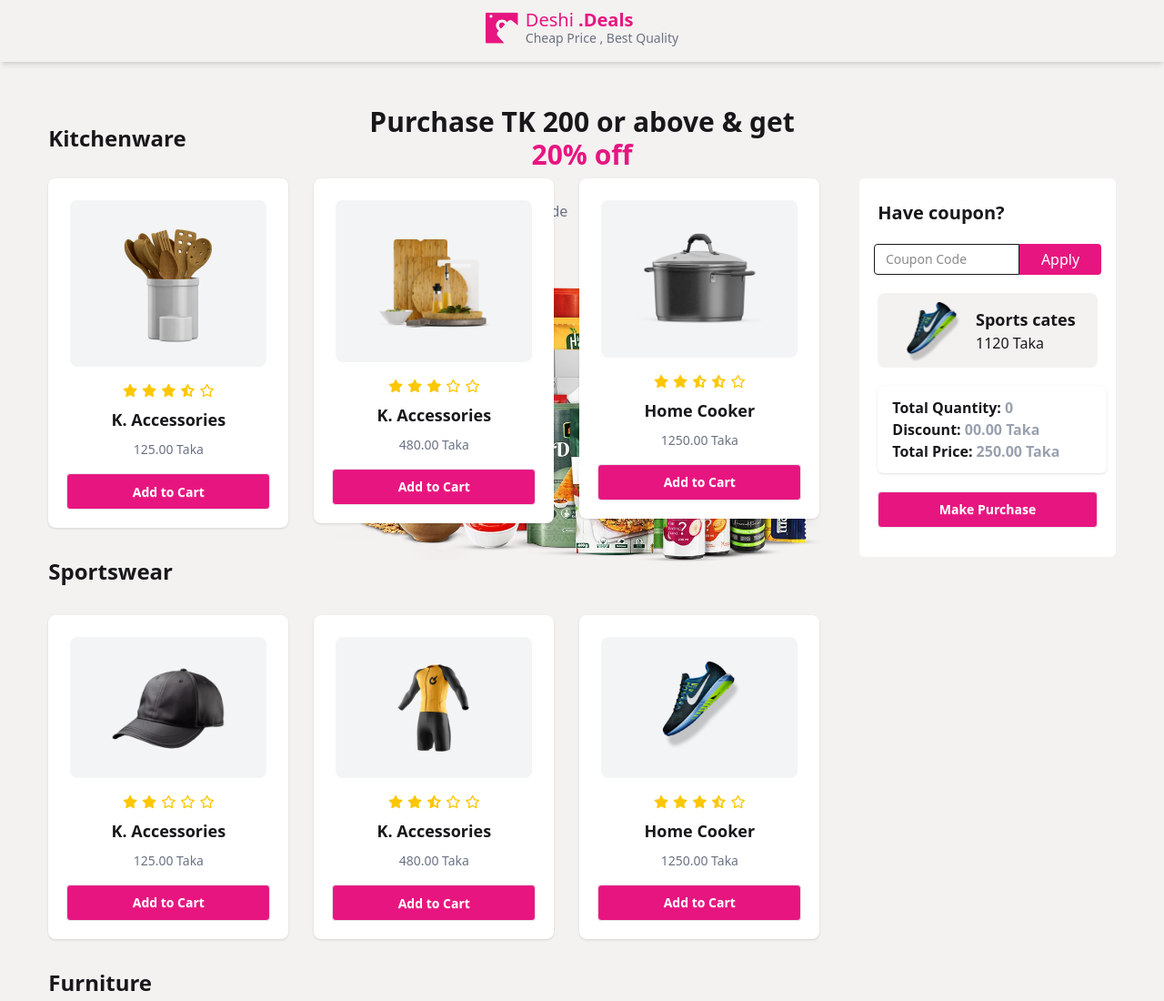
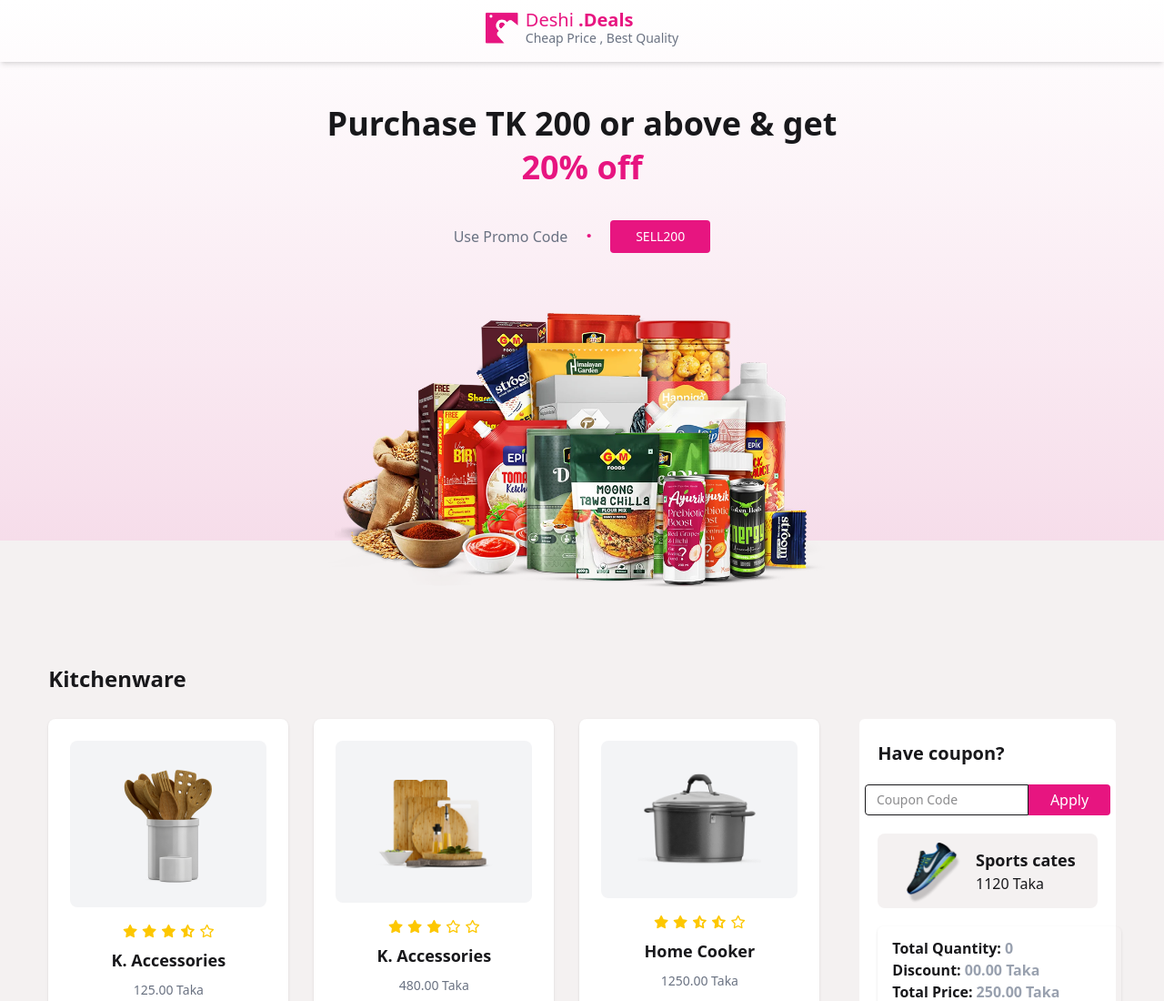
Before and after one commit to sm-remal/deshi-deals-web, a plain HTML site: page index.html in a window 1280 px wide. Shown: the top 1100 px of the page at 91% size. Drawn offline with nearby package versions, Linux system fonts and the light colour scheme.

Commit message:
update sections

```diff
--- a/index.html
+++ b/index.html
@@ -12,7 +12,7 @@
     <link rel="stylesheet" href="https://cdnjs.cloudflare.com/ajax/libs/font-awesome/7.0.0/css/all.min.css" integrity="sha512-DxV+EoADOkOygM4IR9yXP8Sb2qwgidEmeqAEmDKIOfPRQZOWbXCzLC6vjbZyy0vPisbH2SyW27+ddLVCN+OMzQ==" crossorigin="anonymous" referrerpolicy="no-referrer" />
 </head>
 <body class="bg-[#f4f1f1]">
-    <header class="max-w-[1440px] mx-auto h-[425px] md:h-0 bg-linear-to-t from-[#F6DDEA] to-[#FFFFFF]">
+    <header class="max-w-[1440px] mx-auto h-[444px] md:h-[594px] bg-linear-to-t from-[#F6DDEA] to-[#FFFFFF]">
         <div class="flex justify-center items-center gap-2 shadow-md pt-2 pb-4">
         <div>
             <img src="./assets/logo.png" alt="Logo" class="w-9">
@@ -24,10 +24,10 @@
         </div>
         <div>
             <div class="text-center mt-9 md:mt-12">
-                <h2 class="text-2xl md:text-3xl font-bold">Purchase TK 200 or above & get</h2>
-                <p class="text-3xl text-[#E71580] font-bold">20% off</p>
+                <h2 class="text-2xl md:text-4xl font-bold pb-2">Purchase TK 200 or above & get</h2>
+                <p class="text-2xl md:text-4xl text-[#E71580] font-bold">20% off</p>
             </div>
-            <div class="flex justify-center items-center gap-5 mt-5">
+            <div class="flex justify-center items-center gap-5 mt-8">
                 <p class="text-gray-500">Use Promo Code</p>
                 <span class="text-2xl font-extrabold text-[#E71580] mb-4">.</span>
                 <button class="text-sm bg-[#E71580] text-white rounded-sm px-7 py-2">SELL200</button>
@@ -259,7 +259,7 @@
                 <div class="">
                     <h3 class="text-xl font-semibold m-5">Have coupon?</h3>
                     <div class="flex justify-center items-center mb-10 md:mb-0">
-                        <input type="text" placeholder="Coupon Code" name="" id="" class=" w-full ml-5 md:ml-0 md:w-40 py-[6px] pl-3 text-sm rounded-l-sm">
+                        <input type="text" placeholder="Coupon Code" name="" id="" class=" w-full ml-5 md:ml-0 md:w-45 py-[6px] pl-3 text-sm rounded-l-sm">
                         <button class="bg-[#E71580] text-white mr-5 md:mr-0 rounded-r-sm px-6 py-[5px]">Apply</button>
                     </div>
                 </div>
@@ -273,7 +273,7 @@
                     </div>
                 </div>
                 <!-- Price Count  -->
-                <div class=" w-63 m-5 shadow-sm rounded-md py-3 px-4">
+                <div class="m-5 shadow-sm rounded-md py-3 px-4 w-87 md:w-67">
                     <p class="font-semibold">Total Quantity:<span class="text-gray-400"> 0 </span></p>
                     <p class="font-semibold">Discount: <span class="text-gray-400"> 00.00 </span><span class="text-gray-400"> Taka </span></p>
                     <p class="font-semibold">Total Price: <span class="text-gray-400"> 250.00 </span><span class="text-gray-400"> Taka </span></p>
@@ -281,14 +281,13 @@
                 <div class="m-5 ">
                     <button class="btn bg-[#E71580] hover:bg-gray-800  text-white btn-block cart-btn">Make Purchase</button>
                 </div>
-
-
             </div>
             </aside>
         </section>
     </main>
-    <footer>
+<footer>
 
-    </footer>
+</footer>
+<script src="js/app.js"></script>
 </body>
 </html>
```
